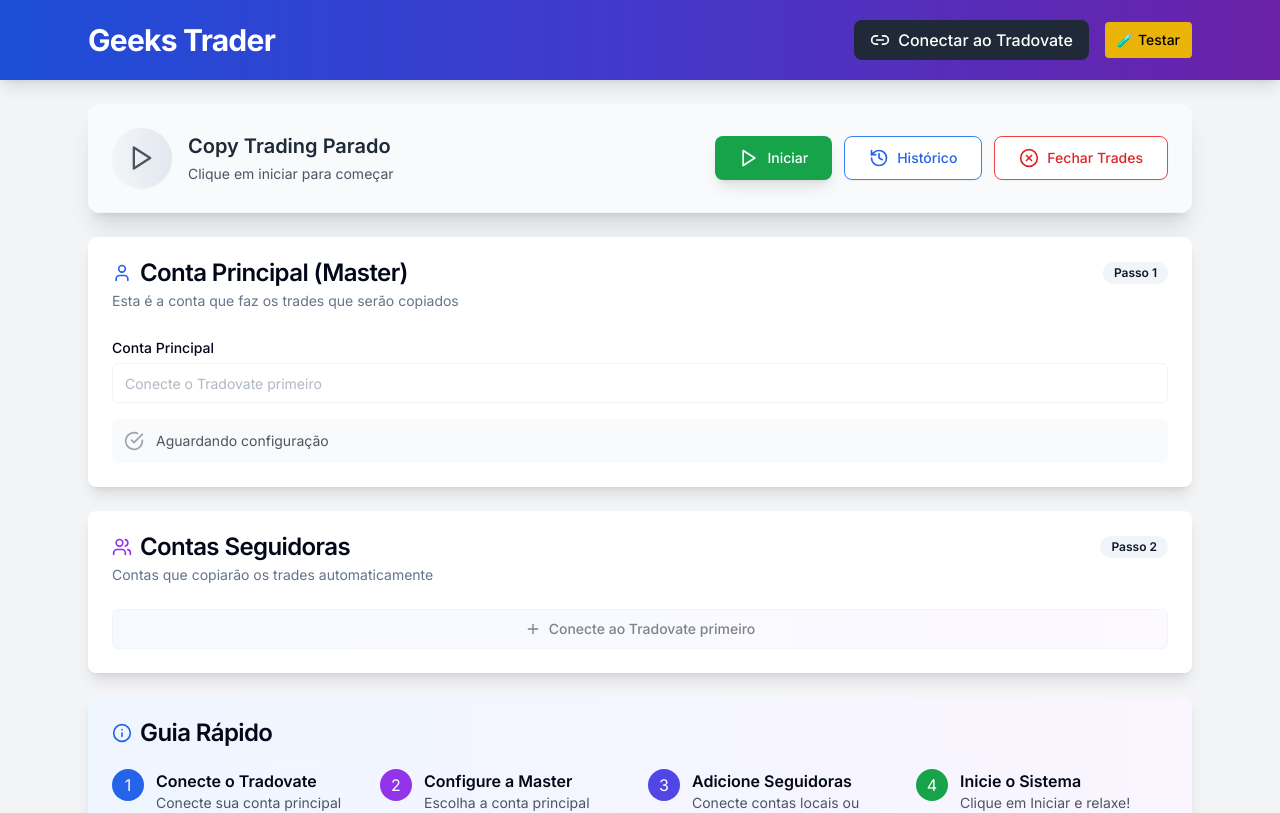
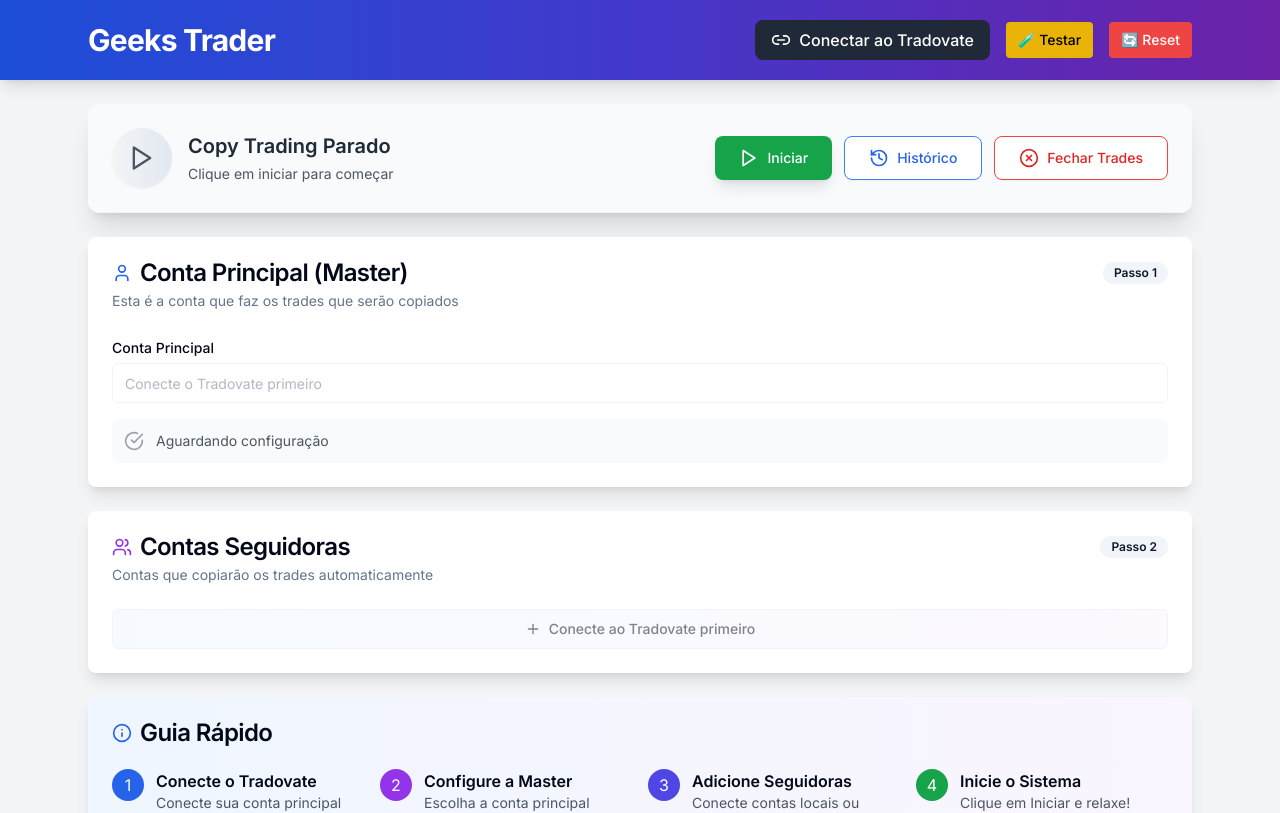
Before and after one commit to andrezosd/geeks-copy-trader, a Next.js app: page / in a window 1280 px wide. Shown: the top 813 px of the page. Built offline with nearby package versions, Linux system fonts and the light colour scheme.

Commit message:
Update copy-trading.jsx

```diff
--- a/components/copy-trading.jsx
+++ b/components/copy-trading.jsx
@@ -1,3 +1,5 @@
+'use client'
+
 import React, { useState, useEffect } from 'react';
 import { Card, CardContent, CardDescription, CardHeader, CardTitle } from './ui/card';
 import { Button } from './ui/button';
@@ -47,8 +49,8 @@
 
   const [currentUser] = useState({
     id: 1,
-    username: 'SONETST13870670',
-    apiKey: 'abc123xyz789',
+    username: '',
+    apiKey: '',
     accounts: []
   });
 
@@ -66,16 +68,8 @@
   }, [isConnectedToTradovate, tradovateAccounts, connectedUsername, showLoginModal]);
 
   const connectTradovate = async () => {
-    setIsConnecting(true);
-    setTimeout(() => {
-      setIsConnected(true);
-      setIsConnecting(false);
-      currentUser.accounts = [
-        { id: 'DEMO12345', name: 'DEMO12345', type: 'main' },
-        { id: 'DEMO67890', name: 'DEMO67890', type: 'sub' },
-        { id: 'DEMO11111', name: 'DEMO11111', type: 'sub' }
-      ];
-    }, 1500);
+    // Função não usada mais - agora usamos o modal
+    console.log('Função antiga - usar modal agora');
   };
 
   const removeFollower = (id) => {
@@ -499,6 +493,23 @@
               >
                 🧪 Testar
               </button>
+
+              {/* BOTÃO RESET - Para limpar tudo */}
+              <button
+                onClick={() => {
+                  setIsConnectedToTradovate(false);
+                  setTradovateAccounts([]);
+                  setConnectedUsername('');
+                  setSelectedMasterAccount('');
+                  setFollowers([]);
+                  localStorage.clear();
+                  alert('✅ Sistema resetado! Recarregue a página.');
+                  window.location.reload();
+                }}
+                className="bg-red-500 hover:bg-red-600 text-white px-3 py-2 rounded text-sm font-medium"
+              >
+                🔄 Reset
+              </button>
             </div>
           </div>
         </div>
```
